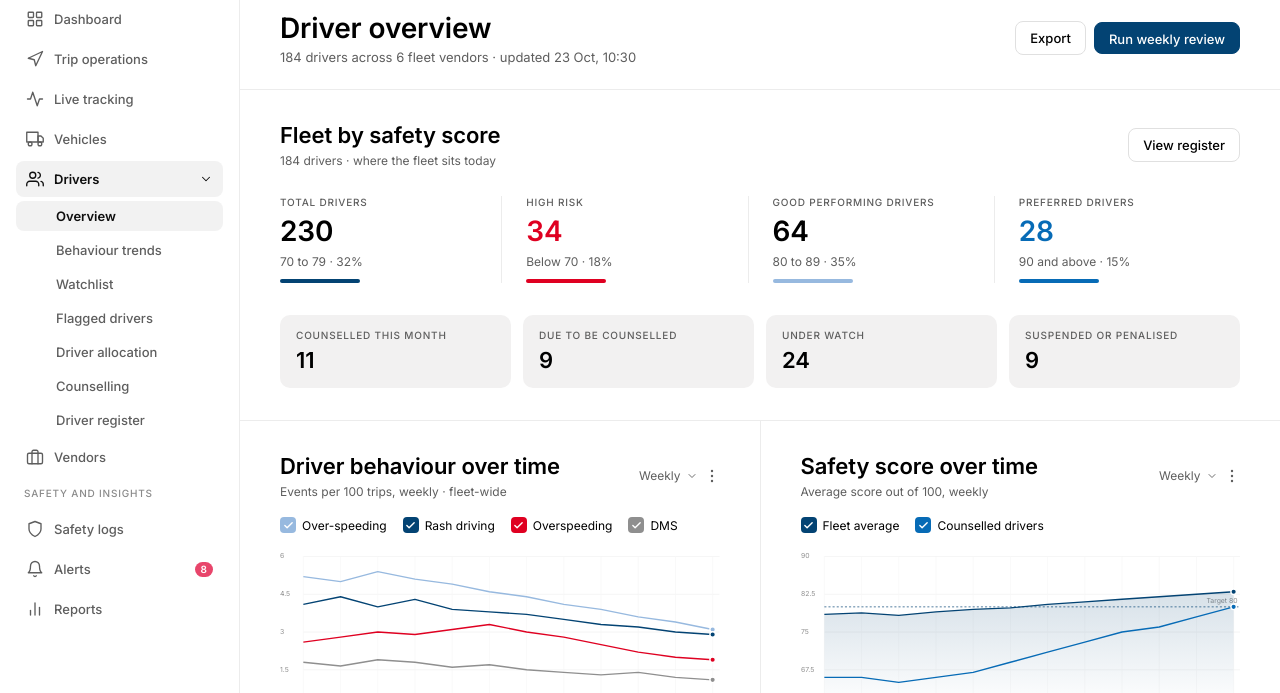
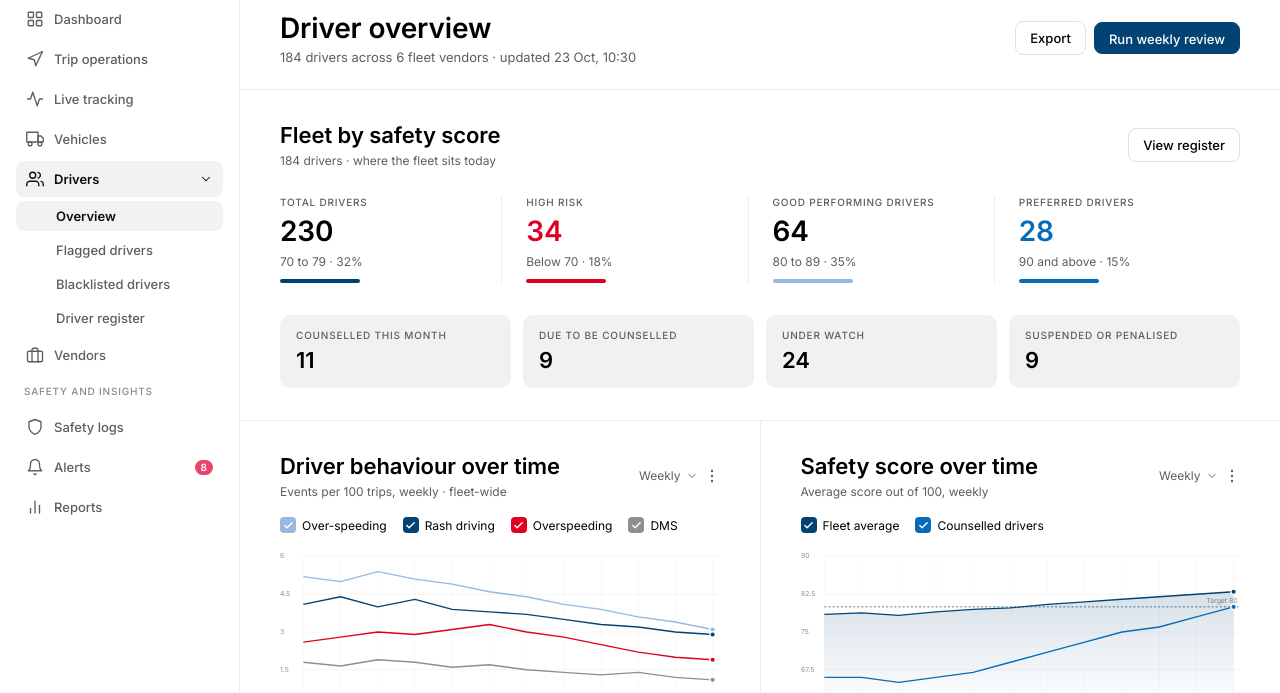
Before and after one commit to addiexcx/Ridebuddy, a plain HTML site: page index.html in a window 1280 px wide. Shown: the part 107-800 px from the top of the page. Drawn offline with Linux system fonts and the light colour scheme.

Commit message:
Drivers nav: Overview, Flagged drivers, Blacklisted drivers, Driver register
Co-Authored-By: Claude Opus 5.5 <noreply@anthropic.com>
Claude-Session: https://claude.ai/code/session_01F8cCerPSNoyHCxojFPGB9V

```diff
--- a/index.html
+++ b/index.html
@@ -492,7 +492,7 @@ function leftMenu(active){
     <div class="sec">Main</div>
     ${mi("", IC.dash, "Dashboard")}${mi("", IC.trip, "Trip operations")}${mi("", IC.live, "Live tracking")}${mi("", IC.veh, "Vehicles")}
     <button class="mi on" style="background:#f2f2f2">${IC.drv.replace('stroke="#5E5E5E"','stroke="#0F0F0F"')}<span class="grow" style="color:#0f0f0f;font-weight:600">Drivers</span>${IC.chev}</button>
-    ${sub("overview","Overview")}${sub("","Behaviour trends")}${sub("","Watchlist")}${sub("flagged-nav","Flagged drivers")}${sub("","Driver allocation")}${sub("","Counselling")}${sub("register","Driver register")}
+    ${sub("overview","Overview")}${sub("flagged-nav","Flagged drivers")}${sub("","Blacklisted drivers")}${sub("register","Driver register")}
     ${mi("", IC.vend, "Vendors")}
     <div class="sec">Safety and insights</div>
     ${mi("", IC.shield, "Safety logs")}${mi("", IC.bell, "Alerts", '<span class="badge">8</span>')}${mi("", IC.rep, "Reports")}
```
